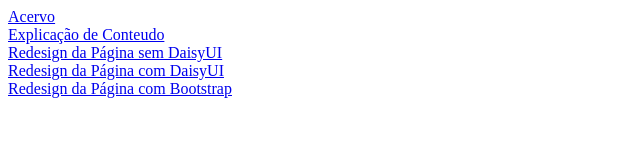
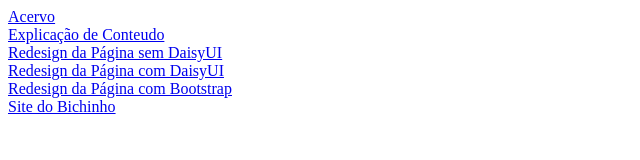
Before and after one commit to EnzoLara-maker/Front-End-2026, a plain HTML site: page index.html in a window 1280 px wide. Shown: the whole page, without its empty margins (0-640 px from the left). Drawn offline with Linux system fonts and the light colour scheme.

Commit message:
Update index.html

```diff
--- a/index.html
+++ b/index.html
@@ -10,6 +10,8 @@
     <br>
     <a href="atividade5.html">Redesign da Página com Bootstrap</a>
     <br>
+    <a href="atividadeBichinho.html">Site do Bichinho</a>
+    <br>
 
   </body>
 </html>
```
